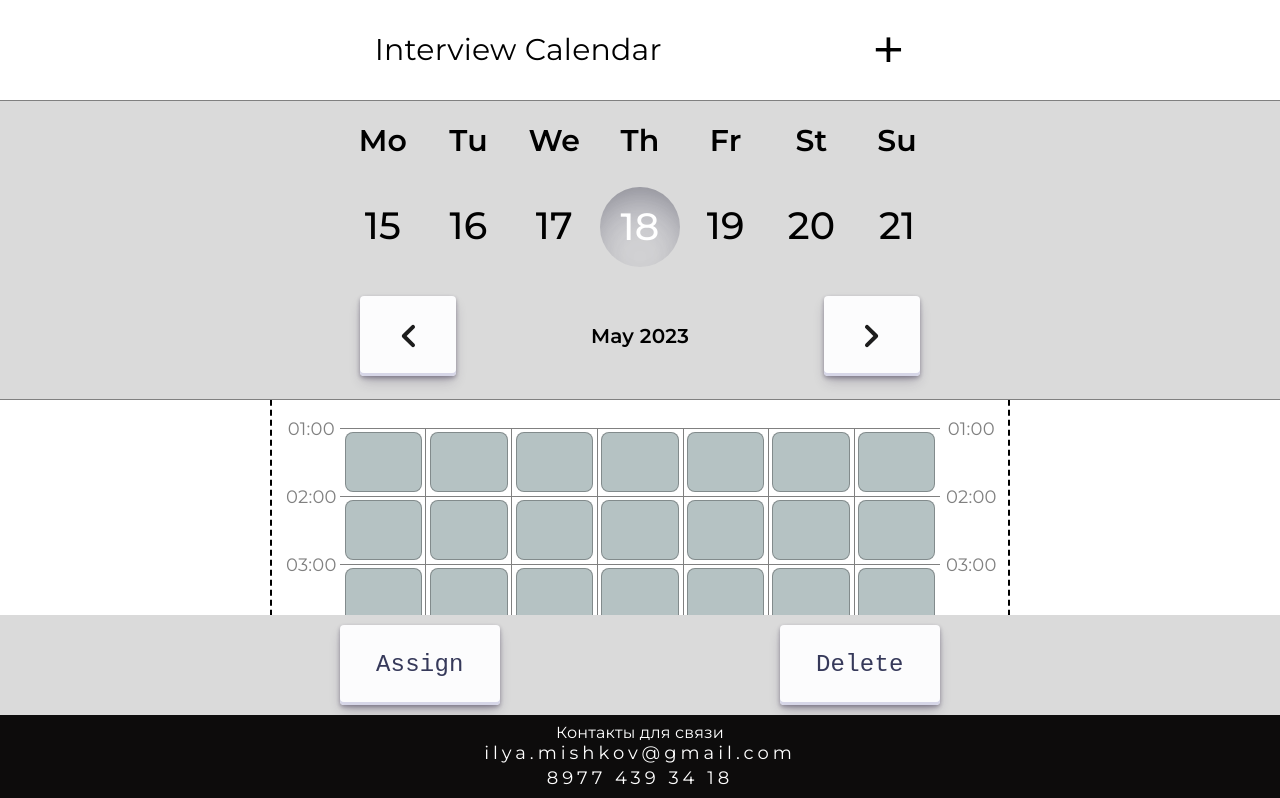
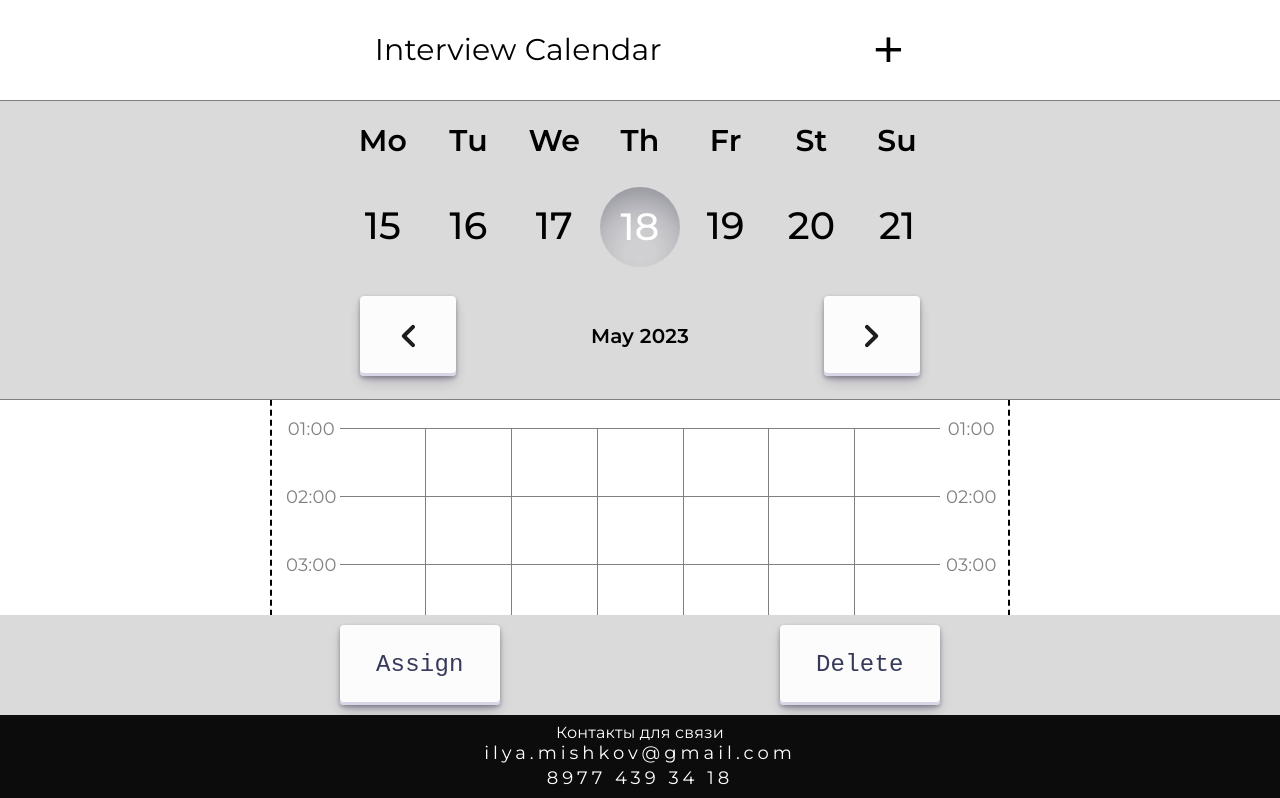
Before and after one commit to ChristianClee/CalendarV2, a React (Create React App) app: page / in a window 1280 px wide. Shown: the top 798 px of the page. Built offline with nearby package versions, Linux system fonts and the light colour scheme.

Commit message:
I made storage for for watched weeks,

```diff
--- a/src/components/header/Header.tsx
+++ b/src/components/header/Header.tsx
@@ -1,4 +1,5 @@
 import React from 'react';
+import Button from './elements/Button';
 
 
 
@@ -7,7 +8,7 @@ const Header:React.FC = () => {
     <header className="header">
       <div className="header__logo">
         <div className="header__text">Interview Calendar</div>
-        <div className="header__img">+</div>
+        <Button/>
       </div>
     </header>
   );
--- /dev/null
+++ b/src/components/header/elements/Button.tsx
@@ -0,0 +1,15 @@
+import React from 'react';
+
+
+const Button: React.FC = () => {
+
+  return (
+    <div
+      onClick={()=>{console.log("hello")  }}
+      className="header__img"
+    >
+      +
+    </div>
+  );
+}
+export default Button;
--- a/src/components/main/greed/Events.tsx
+++ b/src/components/main/greed/Events.tsx
@@ -1,55 +1,47 @@
 import React, { useEffect, useState } from 'react';
 import InnerSquare from './elements/InnerSquare';
 import { useSelector, useDispatch } from 'react-redux';
-import { selectDate, add } from '../../../redux/slices/dateSlice'
+import { selectDate, addToTemporatyStorage, changeActivDate } from '../../../redux/slices/dateSlice';
+import { DownLoadedWeek } from '../../../redux/slices/dateSlice';
 // @ts-ignore
 import lodash from 'lodash'
 
 const Events: React.FC = () => {
   const dispatch = useDispatch()
-  const { listOfWeekDays, listOfAllWeeks, } = useSelector(selectDate)
-  const [gridList, setGredList] = useState<string[]>([])
-  // console.log(gridList)
-  const flag = (listOfWeekDays.length === 7) ? true : false
+  const { listOfWeekDays, listOfAllWeeks, temporatyStorageWeek } = useSelector(selectDate)
 
 
 
-useEffect(() => {
-    if (listOfWeekDays.length > 1) {
-      if (listOfAllWeeks.length === 0) {
+
+  useEffect(() => {
+    if (listOfWeekDays.length === 7) { // it cheks on empty WeekDays's list, it needs because react launch precheking code befor main launch
+      if (listOfAllWeeks.length === 0) {   // it addes new week immedeately if AllWeeks's list is empty
         const value = createList(listOfWeekDays)
-        setGredList(value)
-        const arr: any = {}
-        arr[listOfWeekDays[0]] = value   // !!! danger zone
-        dispatch(add(arr))
-        console.log("listOfAllWeeks ", listOfAllWeeks)
+        const week = { "uniqKey": listOfWeekDays[0], "value": value }
+        dispatch(addToTemporatyStorage( week ))
+
+        // console.log("listOfAllWeeks ", listOfAllWeeks)
       }
-
-      else if (!(listOfAllWeeks.map(item => Object.keys(item))).flat(2).includes(listOfWeekDays[0])){
-        const value = createList(listOfWeekDays)
-        setGredList(value)
-        const arr: any = {}
-        arr[listOfWeekDays[0]] = value
-        dispatch(add(arr))
-        console.log("listOfAllWeeks ", listOfAllWeeks)
+      // @ts-ignore   I want to use 'findLast' method because it is razor then 'find' in this case, but TS doesn't allow me do it
+      else if (!listOfAllWeeks.findLast((item: DownLoadedWeek) => item.uniqKey === listOfWeekDays[0])) { // it searches WeekDays in AllWeeks and if it hasn't done neccessary value it creates new one and adds it to rest
+        const value = createList(listOfWeekDays)                        //       todo you can improve it
+        const week = { "uniqKey": listOfWeekDays[0], "value": value }
+        dispatch(addToTemporatyStorage(week))
+        // console.log("listOfAllWeeks ", listOfAllWeeks)
       }
       else {
-        for (let i of listOfAllWeeks) {
-          if (Object.keys(i)[0] == listOfWeekDays[0]) {
-            // console.log(...Object.values(i))
-            // @ts-ignore
-            setGredList(...Object.values(i))
-            break
-          }
-        }
+        //@ts-ignore
+        const week = listOfAllWeeks.findLast((item: DownLoadedWeek) => item.uniqKey === listOfWeekDays[0])
+        //@ts-ignore    here won't be undefind , I checked it above #1 in 'else if' block
+        dispatch(addToTemporatyStorage(week))
+        // setGredList(week)
+
       }
-// [{key:dfdfd,value:[dfgfgd]}]
-
     }
 
   }, [listOfWeekDays])
 
-  function createList(listOfWeekDays:string[]):string[] {
+  function createList(listOfWeekDays: string[]): string[] {
     let innerSquares = []
     for (let i = 1; i < 24; i++) { // this double cycle generates array whis unique value, each value has '2023-05-18-Thursday-01'
       for (let j = 0; j < 7; j++) {
@@ -59,13 +51,19 @@ useEffect(() => {
     }
     return innerSquares
   }
-  function makeTrack() {
+  function makeTrack(index: number, active: string) {
+    const clon = JSON.parse(JSON.stringify(temporatyStorageWeek))
+    clon.value[index] = active
+    dispatch(addToTemporatyStorage(clon)) // it saves changes it to temporaty Storage
+    dispatch(changeActivDate(active.slice(0, 15))) // it change active date
+  }
 
-  }
   return (
+
     <div className="greed__events">
-      {flag &&
-        gridList.map(item => <InnerSquare key={item} value={item} />)
+      { Boolean(temporatyStorageWeek.value.length) &&
+
+        temporatyStorageWeek.value.map((item, index: number) => <InnerSquare key={item} value={item} func={makeTrack} index={index} />)
       }
     </div>
   );
--- a/src/components/main/greed/elements/InnerSquare.tsx
+++ b/src/components/main/greed/elements/InnerSquare.tsx
@@ -1,21 +1,24 @@
 import React,{useState} from 'react';
 
 type InSqProps = {
-  value: string
+  value: string;
+  index: number;
+  func: (index:number, active: string)=>void;
 }
 
-const InnerSquare: React.FC<InSqProps> = ({ value }) => {
-  // console.log(value.slice(-1))
+const InnerSquare: React.FC<InSqProps> = ({ value, func, index }) => {
 
-  // const [flag, setFlag] = useState(false)
-  const flag = value.slice(-1)
+
+  const [flag, setFlag] = useState(false)
+  const flaf2 = value.slice(-1)
+
   return (
     <div
-      className={(flag == "f") ? ['greed__event', 'active'].join(" ") : 'greed__event' }
+      className={(flag || flaf2 == "t") ? ['greed__event', 'active'].join(" ") : 'greed__event' }
       onClick={() => {
-        // setFlag(true)
-        // value = value.slice(0, -1) + "t"
-        // console.log(value.slice(0, -1))
+        setFlag(true)
+        value = value.slice(0, -1) + "t"
+        func(index, value)
       }}
     ></div>
   );
--- a/src/components/main/nav/NumberDays.tsx
+++ b/src/components/main/nav/NumberDays.tsx
@@ -5,14 +5,14 @@ import { selectDate } from '../../../redux/slices/dateSlice';
 
 const NumberDays: React.FC = () => {
 
-  const { currentDate, listOfWeekDays } = useSelector(selectDate)
+  const { currentDate, listOfWeekDays, lastActivDate } = useSelector(selectDate)
   // console.log("currentDate ", currentDate.slice(8,10))
   // console.log("listOfWeekDays ", listOfWeekDays)
 
   return (
     <ul className="nav__dayUl">
       {listOfWeekDays.map((day) => (
-        <Li key={day} currentDay={currentDate}>
+        <Li key={day} currentDay={currentDate} lastActivDate={lastActivDate}>
           {day}
         </Li>
       ))}
--- a/src/components/main/nav/elements/Li.tsx
+++ b/src/components/main/nav/elements/Li.tsx
@@ -1,13 +1,18 @@
 import React from 'react';
+
 
 interface LiProps {
   children: string;
   currentDay: string;
+  lastActivDate: string;
 }
 
-const Li: React.FC<LiProps> = ({children, currentDay}) => {
+const Li: React.FC<LiProps> = ({ children, currentDay, lastActivDate }) => {
+
+  const activeCurrent = (currentDay === children) ? "active" : ""
+  const activeLastDate = (lastActivDate === children) ? "active2" : ""
   return (
-    <li className={currentDay === children? "active" : ""}>
+    <li className={[activeCurrent, activeLastDate].join(" ")}>
       <span>{children.slice(8,10)}</span>
     </li>
   );
--- a/src/redux/slices/dateSlice.ts
+++ b/src/redux/slices/dateSlice.ts
@@ -5,6 +5,7 @@ import type { PayloadAction } from '@reduxjs/toolkit'
 
 type Months =  "January" | "February" | "March" | "April" | "May" | "June" | "July" | "August" | "September" | "October" | "November" | "December"
 type WeekFormat =  "Mond" | "Tues" | "Wedn" | "Thur" | "Frid" | "Satu" |"Sund"
+export type DownLoadedWeek = { uniqKey: string; value: string[] | []}
 
 interface Init {
   allMonths: Months[];
@@ -12,7 +13,9 @@ interface Init {
   currentDate: string;              // example:  '2023-05-18 Thursday'
   listOfWeekDays: string[] | [];   // example:  ['2023-05-18 Thursday', '2023-05-19 Friday', ... ]        this is list of current week with current date of week, it is indexed, first argument after initialization will be on monday place, getWeek() - is initializator method
   currentPossition: number;
-  listOfAllWeeks: {data:string}[] ; // ????????????? this list keeps all downloaded weeks, I don't know what should I apply type to it
+  listOfAllWeeks: DownLoadedWeek[]; // ????????????? this list keeps all downloaded weeks, I don't know what should I apply type to it
+  temporatyStorageWeek: DownLoadedWeek;
+  lastActivDate: string;            // it show last active date
 }
 
 const initialState: Init = {
@@ -22,6 +25,8 @@ const initialState: Init = {
   listOfWeekDays: [],
   currentPossition: 0,
   listOfAllWeeks: [],
+  temporatyStorageWeek: { uniqKey: "", value: [] },
+  lastActivDate: "",
 }
 export const dateSlice = createSlice({
   name: "date",
@@ -80,16 +85,21 @@ export const dateSlice = createSlice({
     },
     goToRight(state) {
       state.currentPossition += 7
+      state.listOfAllWeeks = [...state.listOfAllWeeks, state.temporatyStorageWeek ]
     },
     goToLeft(state) {
       state.currentPossition -= 7
+      state.listOfAllWeeks = [...state.listOfAllWeeks, state.temporatyStorageWeek ]
     },
-    checkPreviousLists() {
-
+    addToTemporatyStorage(state, action:PayloadAction<DownLoadedWeek>) {
+      state.temporatyStorageWeek = action.payload
     },
-    add(state, action:PayloadAction<{data:string}>) {
-      state.listOfAllWeeks = [...state.listOfAllWeeks, action.payload ]
-    },
+    // add(state, action:PayloadAction<DownLoadedWeek>) {
+    //   state.listOfAllWeeks = [...state.listOfAllWeeks, action.payload ]
+    // },
+    changeActivDate(state, action:PayloadAction<string>) {
+      state.lastActivDate = action.payload
+    }
 
 
   }
@@ -101,5 +111,7 @@ export const {
   getCurrentDate,
   goToRight,
   goToLeft,
-  add,
+  // add,
+  addToTemporatyStorage,
+  changeActivDate,
 } = dateSlice.actions
--- a/src/scss/_main.scss
+++ b/src/scss/_main.scss
@@ -36,6 +36,18 @@ $marginTopGrid: 30px;
     color: white;
     line-height: $cercleSize;
     box-shadow: rgba(50, 50, 93, 0.25) 0px 30px 60px -12px inset, rgba(0, 0, 0, 0.3) 0px 18px 36px -18px inset;
+  }
+}
+%active2{
+  position: relative;
+  &::after{
+    content: "";
+    position: absolute;
+    width: 55px;
+    height: 3px;
+    left: 13px;
+    bottom: -5px;
+    background-color: red;
   }
 }
 
@@ -101,11 +113,15 @@ $marginTopGrid: 30px;
 		&__dayUl {
        @extend %grid-Ul;
       & li{
+        position: relative; // may be it isn't neccessary
         text-align: center;
         font-size: 38px;
         font-weight: 500;
         &.active{
           @extend %activeCircle;
+        }
+        &.active2{
+          @extend %active2;
         }
       }
 		}
@@ -186,7 +202,7 @@ $marginTopGrid: 30px;
     grid-column-gap: 8px;
     grid-row-gap: 8px;
     & div{
-      border: 1px solid rgba(0, 0, 0, 0.284); // !!!!!!!
+      // border: 1px solid rgba(0, 0, 0, 0.284); // !!!!!!!
       border-radius: 8px;
       &.active{
         background-color: rgb(181, 194, 195);
--- a/tsconfig.json
+++ b/tsconfig.json
@@ -1,6 +1,6 @@
 {
   "compilerOptions": {
-    "target": "es5",
+    "target": "es6",
     "lib": [
       "dom",
       "dom.iterable",
```
